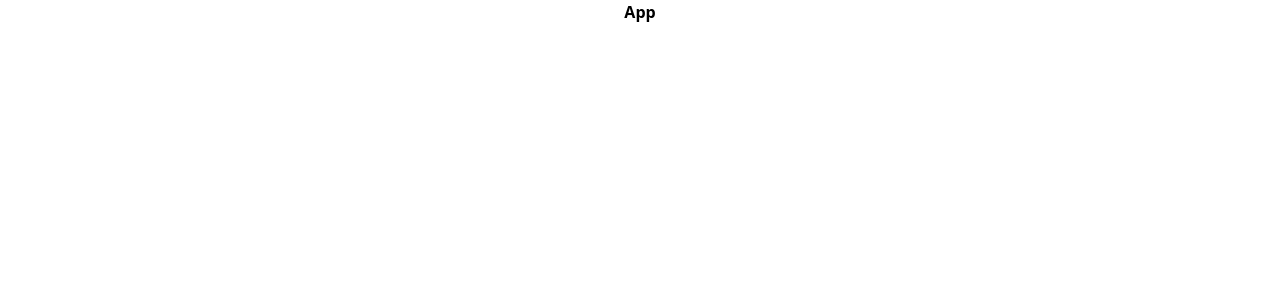
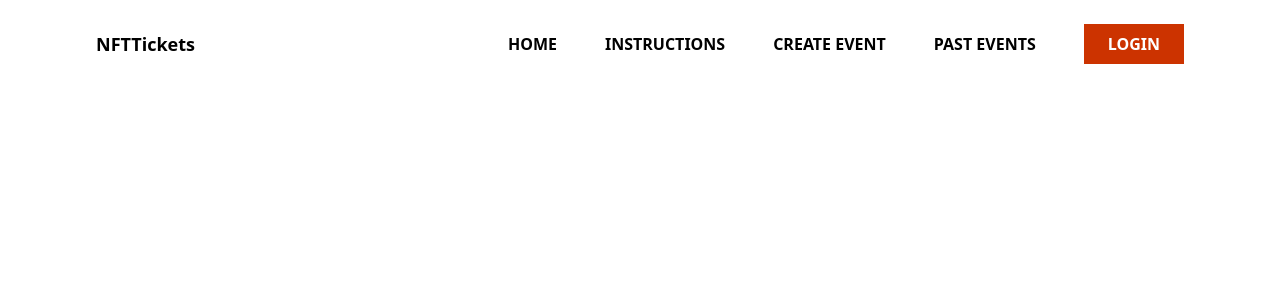
Before and after one commit to adityabisht02/Decentralised-Ticketing-Based-On-NFTs, a React (Create React App) app in the folder client/: page / in a window 1280 px wide. Shown: the top 300 px of the page. Built offline with nearby package versions, Linux system fonts and the light colour scheme.

Commit message:
organiser and user nav and folder setup

```diff
--- a/client/src/App.js
+++ b/client/src/App.js
@@ -1,7 +1,8 @@
 import React from "react";
-
+import User from "./User/User";
+import Admin from "./Organiser/Organiser";
 const App = () => {
-  return <div className="text-center font-extrabold">App</div>;
+  return <Admin />;
 };
 
 export default App;
--- /dev/null
+++ b/client/src/Organiser/Home/Header.js
@@ -0,0 +1,34 @@
+import React from "react";
+
+const Header = () => {
+  return (
+    <header className="py-6 ">
+      <div className="container flex justify-between items-center mx-auto px-8 md:px-14 lg:px-24 w-full">
+        <div className="text-lg font-bold">NFTTickets</div>
+        <div className="hidden md:flex space-x-12 items-center">
+          <a href="#" className=" hover:text-red-bg-btn font-bold">
+            HOME
+          </a>
+          <a href="#" className=" hover:text-red-bg-btn font-bold">
+            INSTRUCTIONS
+          </a>
+          <a href="#work" className="hover:text-red-bg-btn font-bold">
+            CREATE EVENT
+          </a>
+          <a href="#clients" className="hover:text-red-bg-btn font-bold">
+            PAST EVENTS
+          </a>
+          <a href="#hire" className="">
+            <button class="px-6 py-2 bg-red-bg-btn font-bold text-white">
+              LOGIN
+            </button>
+          </a>
+        </div>
+      </div>
+
+      <div></div>
+    </header>
+  );
+};
+
+export default Header;
--- /dev/null
+++ b/client/src/Organiser/Home/Home.js
@@ -0,0 +1,11 @@
+import React from "react";
+import Header from "./Header";
+const Home = () => {
+  return (
+    <div>
+      <Header />
+    </div>
+  );
+};
+
+export default Home;
--- /dev/null
+++ b/client/src/Organiser/Organiser.js
@@ -0,0 +1,7 @@
+import React from "react";
+import Home from "./Home/Home";
+const Organiser = () => {
+  return <Home />;
+};
+
+export default Organiser;
--- /dev/null
+++ b/client/src/User/Home/Header.js
@@ -0,0 +1,29 @@
+import React from "react";
+
+const Header = () => {
+  return (
+    <header className="py-6 ">
+      <div className="container flex justify-between items-center mx-auto px-8 md:px-14 lg:px-24 w-full">
+        <div className="text-lg font-bold">NFTTickets</div>
+        <div className="hidden md:flex space-x-12 items-center">
+          <a href="#" className="hover:text-selected-text">
+            HOME
+          </a>
+          <a href="#work" className="hover:text-selected-text">
+            EVENTS
+          </a>
+          <a href="#clients" className="hover:text-selected-text">
+            YOUR NFTs
+          </a>
+          <a href="#hire" className="">
+            <button class="px-6 py-2 bg-theme font-bold">LOGIN</button>
+          </a>
+        </div>
+      </div>
+
+      <div></div>
+    </header>
+  );
+};
+
+export default Header;
--- /dev/null
+++ b/client/src/User/Home/Home.js
@@ -0,0 +1,11 @@
+import React from "react";
+import Header from "./Header.js";
+const Home = () => {
+  return (
+    <div className="bg-black text-white font-poppins pb-12">
+      <Header />
+    </div>
+  );
+};
+
+export default Home;
--- /dev/null
+++ b/client/src/User/User.js
@@ -0,0 +1,8 @@
+import React from "react";
+import Home from "./Home/Home.js";
+
+const User = () => {
+  return <Home />;
+};
+
+export default User;
--- a/client/tailwind.config.js
+++ b/client/tailwind.config.js
@@ -2,7 +2,22 @@
 module.exports = {
   content: ["./src/**/*.{js,jsx,ts,tsx}"],
   theme: {
-    extend: {},
+    extend: {
+      colors: {
+        body: "#17171F",
+        "selected-text": "#A3A3FF",
+        "red-bg-btn": "#cc3300",
+        theme: "#3F3FFF",
+        nav: "#404053",
+        secondary: "#9191A4",
+        badge: "#3F3F51",
+        "input-border": "#565666",
+        input: "#2A2A35",
+      },
+      fontFamily: {
+        poppins: ["'Poppins'", "sans-serif"],
+      },
+    },
   },
   plugins: [],
 };
```
